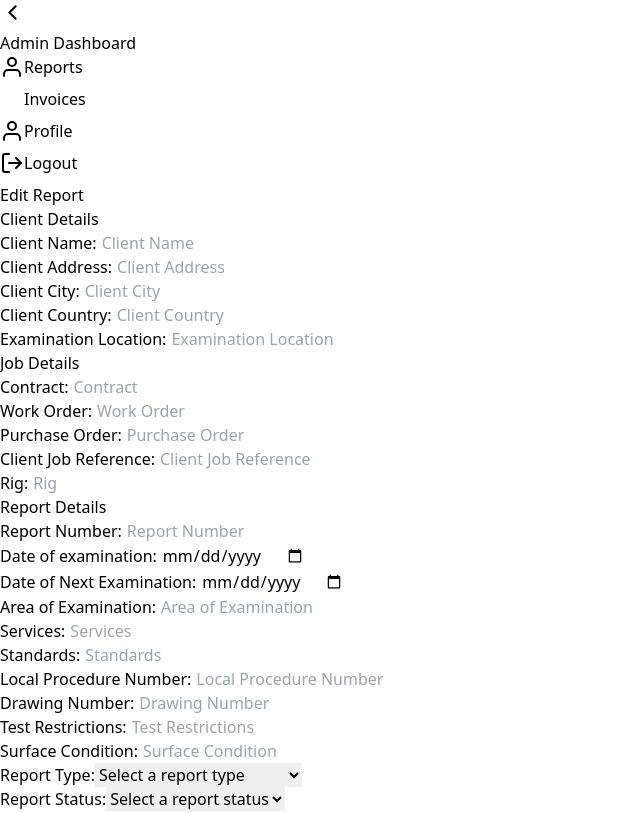
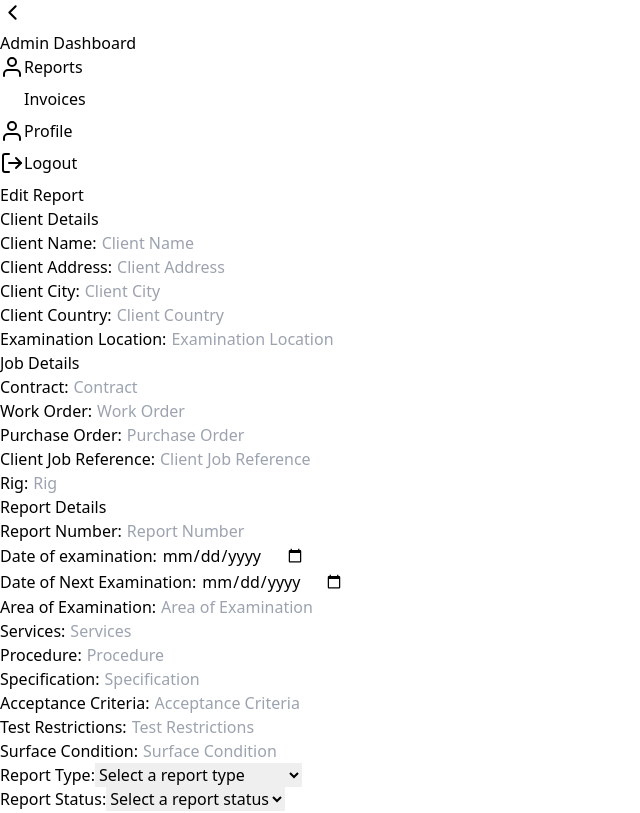
Before and after one commit to Faisal-Sey/Cedar-Admin, a React (Vite) app: page /report/update/1 in a window 1280 px wide. Shown: the top 813 px of the page, without its empty margins (0-640 px from the left). Built offline with nearby package versions, Linux system fonts and the light colour scheme; no server answers; some icons are missing.

Commit message:
made update

```diff
--- a/src/components/pdfComponents/reportComponents/pdfHead.jsx
+++ b/src/components/pdfComponents/reportComponents/pdfHead.jsx
@@ -13,7 +13,7 @@ export const PdfHead = () => {
                     <p>Takoradi, Ghana</p>
                 </div>
             </div>
-            <div className="bg-[#D8D8D8] text-center font-bold">
+            <div className="bg-[#D8D8D8] font-bold text-[14px] text-center pb-2 pl-2">
                 Inspection Report
             </div>
         </div>
--- a/src/screens/reports/addReportNormal.jsx
+++ b/src/screens/reports/addReportNormal.jsx
@@ -226,41 +226,43 @@ const AddReportNormal = (props) => {
                     />
                 </div>
 
-                {/* Standards */}
+                {/* Procedure */}
                 <div>
-                    <label className="block text-gray-700 text-md font-bold mb-2">Standards:</label>
+                    <label className="block text-gray-700 text-md font-bold mb-2">Procedure:</label>
                     <input
                         className="shadow appearance-none border rounded w-full py-2 px-3 text-gray-700 leading-tight focus:outline-none focus:shadow-outline"
                         type="text"
-                        placeholder="Standards"
+                        placeholder="Procedure"
                         name="standards"
                         onChange={props.handleChange}
                         required
                     />
                 </div>
 
-                {/* Local Procedure Number */}
+                {/* Specification */}
                 <div>
-                    <label className="block text-gray-700 text-md font-bold mb-2">Local Procedure
-                        Number:</label>
+                    <label className="block text-gray-700 text-md font-bold mb-2">
+                        Specification:
+                    </label>
                     <input
                         className="shadow appearance-none border rounded w-full py-2 px-3 text-gray-700 leading-tight focus:outline-none focus:shadow-outline"
                         type="text"
-                        placeholder="Local Procedure Number"
+                        placeholder="Specification"
                         name="local_procedure_number"
                         onChange={props.handleChange}
                         required
                     />
                 </div>
 
-                {/* Drawing Number */}
+                {/* Acceptance Criteria */}
                 <div>
-                    <label className="block text-gray-700 text-md font-bold mb-2">Drawing
-                        Number:</label>
+                    <label className="block text-gray-700 text-md font-bold mb-2">
+                        Acceptance Criteria:
+                    </label>
                     <input
                         className="shadow appearance-none border rounded w-full py-2 px-3 text-gray-700 leading-tight focus:outline-none focus:shadow-outline"
                         type="text"
-                        placeholder="Drawing Number"
+                        placeholder="Acceptance Criteria"
                         name="drawing_number"
                         onChange={props.handleChange}
                     />
--- a/src/screens/reports/consumables.jsx
+++ b/src/screens/reports/consumables.jsx
@@ -6,7 +6,7 @@ const ConsumablesSection = ({ data }) => {
     const tableItems = groupByIndices(data?.map((elt) => elt?.values));
 
     return (
-        <div className="mt-3">
+        <div className="mt-12">
             <p className="text-[14px] font-bold mb-2">Consumables</p>
             <table className="equipment_table w-[100%]">
                 <thead>
--- a/src/screens/reports/editReport.jsx
+++ b/src/screens/reports/editReport.jsx
@@ -440,13 +440,13 @@ const EditReport = () => {
                                     />
                                 </div>
 
-                                {/* Standards */}
+                                {/* Procedure */}
                                 <div>
-                                    <label className="block text-gray-700 text-md font-bold mb-2">Standards:</label>
+                                    <label className="block text-gray-700 text-md font-bold mb-2">Procedure:</label>
                                     <input
                                         className="shadow appearance-none border rounded w-full py-2 px-3 text-gray-700 leading-tight focus:outline-none focus:shadow-outline"
                                         type="text"
-                                        placeholder="Standards"
+                                        placeholder="Procedure"
                                         name="standards"
                                         value={state.standards}
                                         onChange={handleChange}
@@ -454,14 +454,15 @@ const EditReport = () => {
                                     />
                                 </div>
 
-                                {/* Local Procedure Number */}
+                                {/* Specification */}
                                 <div>
-                                    <label className="block text-gray-700 text-md font-bold mb-2">Local Procedure
-                                        Number:</label>
+                                    <label className="block text-gray-700 text-md font-bold mb-2">
+                                        Specification:
+                                    </label>
                                     <input
                                         className="shadow appearance-none border rounded w-full py-2 px-3 text-gray-700 leading-tight focus:outline-none focus:shadow-outline"
                                         type="text"
-                                        placeholder="Local Procedure Number"
+                                        placeholder="Specification"
                                         name="local_procedure_number"
                                         value={state.local_procedure_number}
                                         onChange={handleChange}
@@ -469,14 +470,15 @@ const EditReport = () => {
                                     />
                                 </div>
 
-                                {/* Drawing Number */}
+                                {/* Acceptance Criteria */}
                                 <div>
-                                    <label className="block text-gray-700 text-md font-bold mb-2">Drawing
-                                        Number:</label>
+                                    <label className="block text-gray-700 text-md font-bold mb-2">
+                                        Acceptance Criteria:
+                                    </label>
                                     <input
                                         className="shadow appearance-none border rounded w-full py-2 px-3 text-gray-700 leading-tight focus:outline-none focus:shadow-outline"
                                         type="text"
-                                        placeholder="Drawing Number"
+                                        placeholder="Acceptance Criteria"
                                         name="drawing_number"
                                         value={state.drawing_number}
                                         onChange={handleChange}
--- a/src/screens/reports/pageThree.jsx
+++ b/src/screens/reports/pageThree.jsx
@@ -1,5 +1,4 @@
 
-import PdfHead from "../../components/pdfComponents/reportComponents/pdfHead.jsx";
 import EquipmentSection from "./equipment.jsx";
 import ConsumablesSection from "./consumables.jsx";
 import Visual from "./visual.jsx";
@@ -10,7 +9,6 @@ import PdfBottom from "./pdfBottom.jsx";
 const PageThree = ({ data }) => {
     return (
         <div className="mx-6 mt-5 mb-6">
-            <PdfHead />
             <EquipmentSection data={data?.equipments} />
             <ConsumablesSection data={data?.consumables} />
             <Visual data={data?.comments} title="Inspector's Comment: " />
--- a/src/screens/reports/pageTwo.jsx
+++ b/src/screens/reports/pageTwo.jsx
@@ -1,22 +1,19 @@
 
-import PdfHead from "../../components/pdfComponents/reportComponents/pdfHead.jsx";
 import SectionDetails from "./sectionDetails.jsx";
 import AssetDetails from "./assetDetails.jsx";
 import DimensionDetails from "./dimensionDetails.jsx";
 import Visual from "./visual.jsx";
 import ReportDataType from "./reportDataType.jsx";
-import PdfBottom from "./pdfBottom.jsx";
 
 const PageTwo = ({ data }) => {
     return (
         <div className="mx-6 mt-3 mb-6">
-            <PdfHead />
+            {/*<PdfHead />*/}
             <SectionDetails data={data} />
             <AssetDetails data={data?.asset_details} />
             <DimensionDetails data={data} />
             <Visual data={data?.visual} />
             <ReportDataType data={data} />
-            <PdfBottom data={data} />
         </div>
     )
 }
--- a/src/screens/reports/previewReport.jsx
+++ b/src/screens/reports/previewReport.jsx
@@ -49,8 +49,8 @@ export default function PreviewReport() {
         html2pdf(combinedElement, {
             filename: 'combined_pages.pdf',
             image: {type: 'jpeg', quality: 0.98},
-            html2canvas: {scale: 2},
-            jsPDF: {unit: 'mm', format: 'a4', orientation: 'portrait'},
+            html2canvas: {dpi: 20, letterRendering: true, useCORS: true},
+            jsPDF: {unit: 'pt', format: "a4", orientation: 'portrait'},
         });
     };
 
--- a/src/screens/reports/reportDataType.jsx
+++ b/src/screens/reports/reportDataType.jsx
@@ -1,7 +1,7 @@
 const ReportDataType = ({data}) => {
     return (
         <div className="mt-3 report_type_data">
-            <p className="text-[14px] font-bold mb-2">{data?.report_type}</p>
+            <p className="text-[12px] font-bold mb-2">{data?.report_type}</p>
             <div>
                 <table>
                     <thead>
--- a/src/screens/reports/sectionDetails.jsx
+++ b/src/screens/reports/sectionDetails.jsx
@@ -4,7 +4,7 @@
         <div className="mt-3 flex justify-start w-100">
             <div className="left-section">
                 <div>
-                    <p className="bg-[#D8D8D8] font-bold text-[14px] text-left pb-2 pl-2">Client Details</p>
+                    <p className="bg-[#D8D8D8] font-bold text-[12px] text-left pb-2 pl-2">Client Details</p>
                     <table className="section-table">
                         <tbody>
                             <tr>
@@ -27,7 +27,7 @@
                     </table>
                 </div>
                 <div>
-                    <p className="bg-[#D8D8D8] font-bold text-[14px] text-left pb-2 pl-2">Job Details</p>
+                    <p className="bg-[#D8D8D8] font-bold text-[12px] text-left pb-2 pl-2">Job Details</p>
                     <table className="section-table">
                         <tbody>
                             <tr>
@@ -56,7 +56,7 @@
                 </div>
             </div>
             <div className="right-section">
-                <p className="bg-[#D8D8D8] font-bold text-left text-[14px] pb-2 pl-2">Report Details</p>
+                <p className="bg-[#D8D8D8] font-bold text-left text-[12px] pb-2 pl-2">Report Details</p>
                 <table className="section-table">
                     <tbody>
                         <tr>
@@ -80,15 +80,15 @@
                             <td><p>{data?.services}</p></td>
                         </tr>
                         <tr>
-                            <td>Standards: </td>
+                            <td>Procedure: </td>
                             <td><p>{data?.standards}</p></td>
                         </tr>
                         <tr>
-                            <td>Local Procedure Number: </td>
+                            <td>Specification: </td>
                             <td><p>{data?.local_procedure_number}</p></td>
                         </tr>
                         <tr>
-                            <td>Drawing Number: </td>
+                            <td>Acceptance Criteria: </td>
                             <td><p>{data?.drawing_number}</p></td>
                         </tr>
                         <tr>
```
Also changed, not shown: src/index.css (+40 -8 lines), src/screens/reports/dimensionDetails.jsx (+4 -4 lines), 1 other file (tests, documents, lock files or other folders).
